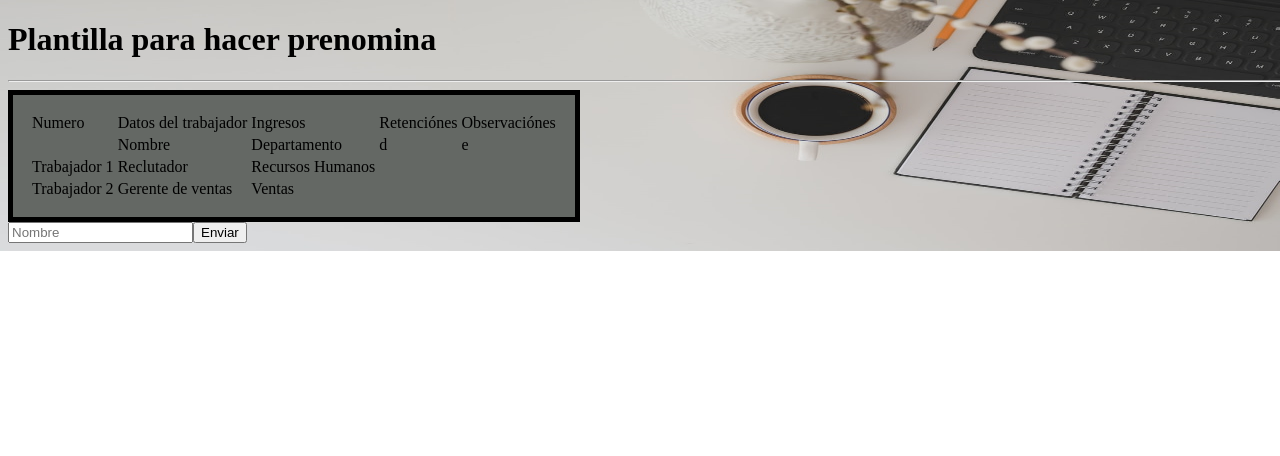
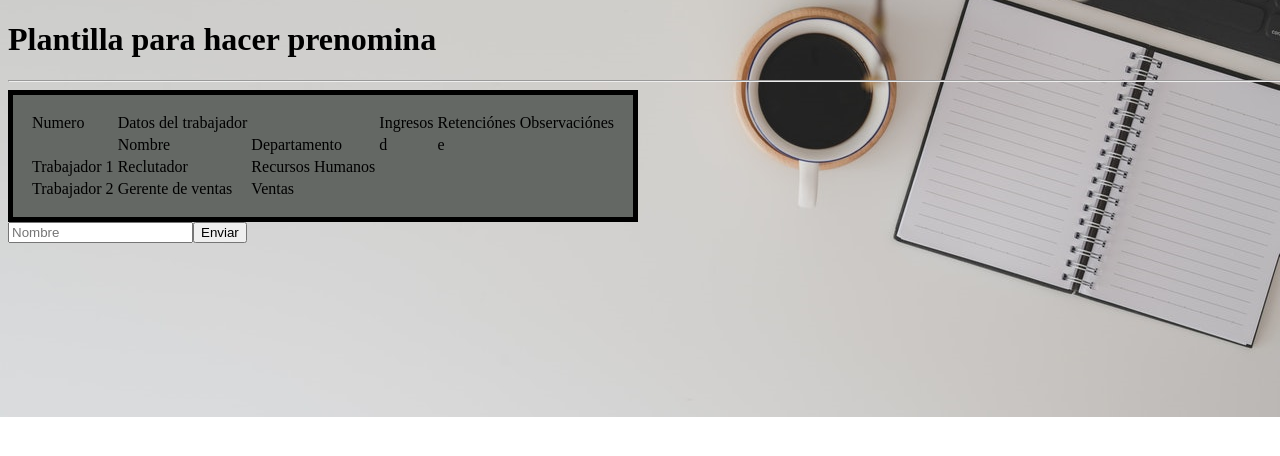
Before and after one commit to ManuelGodel07/ManuelRuiz, a PHP site: page /HTML/index10.html in a window 1280 px wide. Shown: the top 456 px of the page. Run offline with PHP 8.4, Linux system fonts and the light colour scheme.

Commit message:
daft punk

```diff
--- a/CSS/style10.css
+++ b/CSS/style10.css
@@ -3,7 +3,7 @@
     --dark-color: #222;
 }
 body{
-    background: url(../images/work.png) center /100% 100% no-repeat;
+    background: url(../images/work.png) center / cover no-repeat;
     width: 100%;
     height: 100%;
 }
--- a/HTML/index10.html
+++ b/HTML/index10.html
@@ -14,6 +14,7 @@
         <tr>
             <td>Numero</td>
             <td>Datos del trabajador</td>
+            <td></td>
             <td>Ingresos</td>
             <td>Retenciónes</td>
             <td>Observaciónes</td>
```
